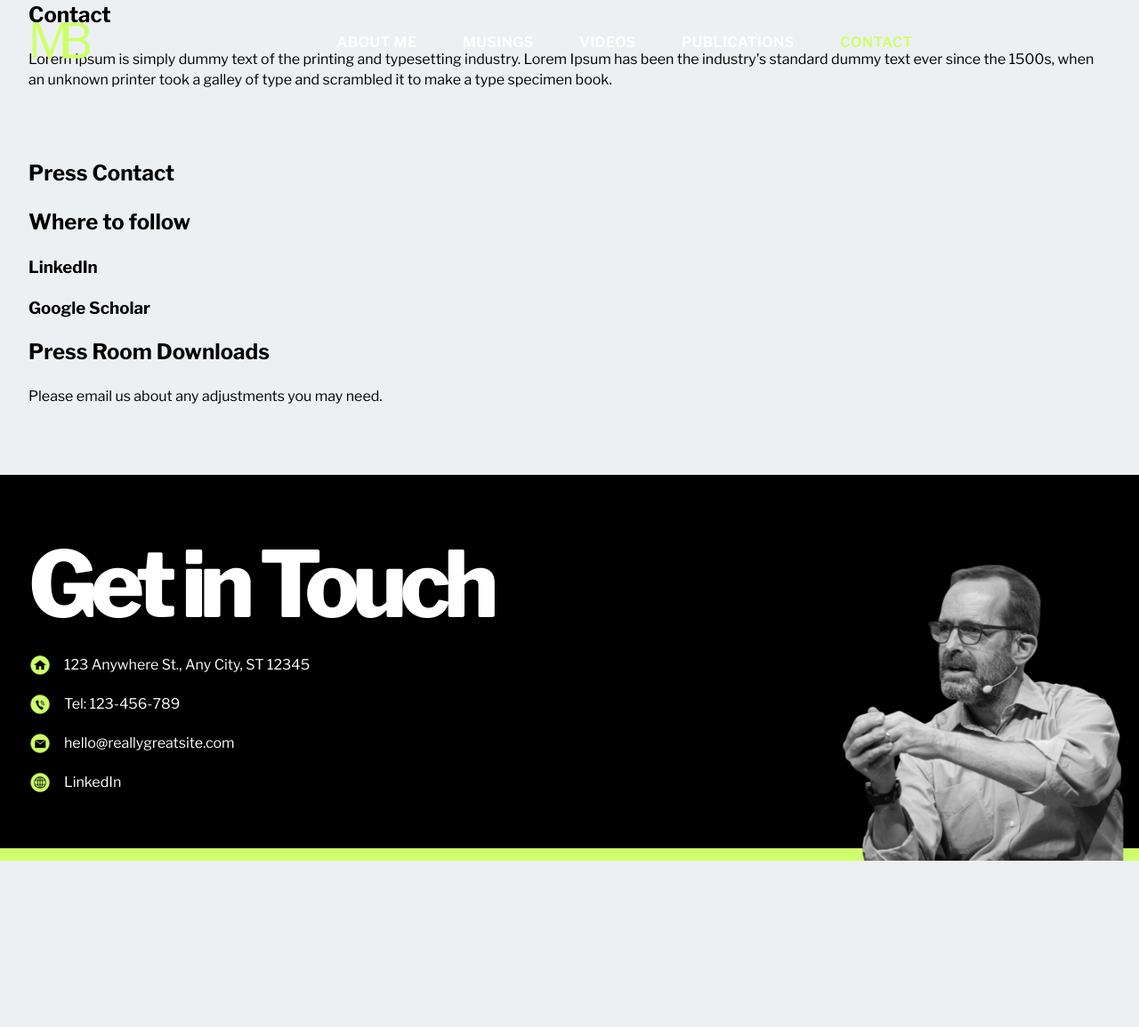
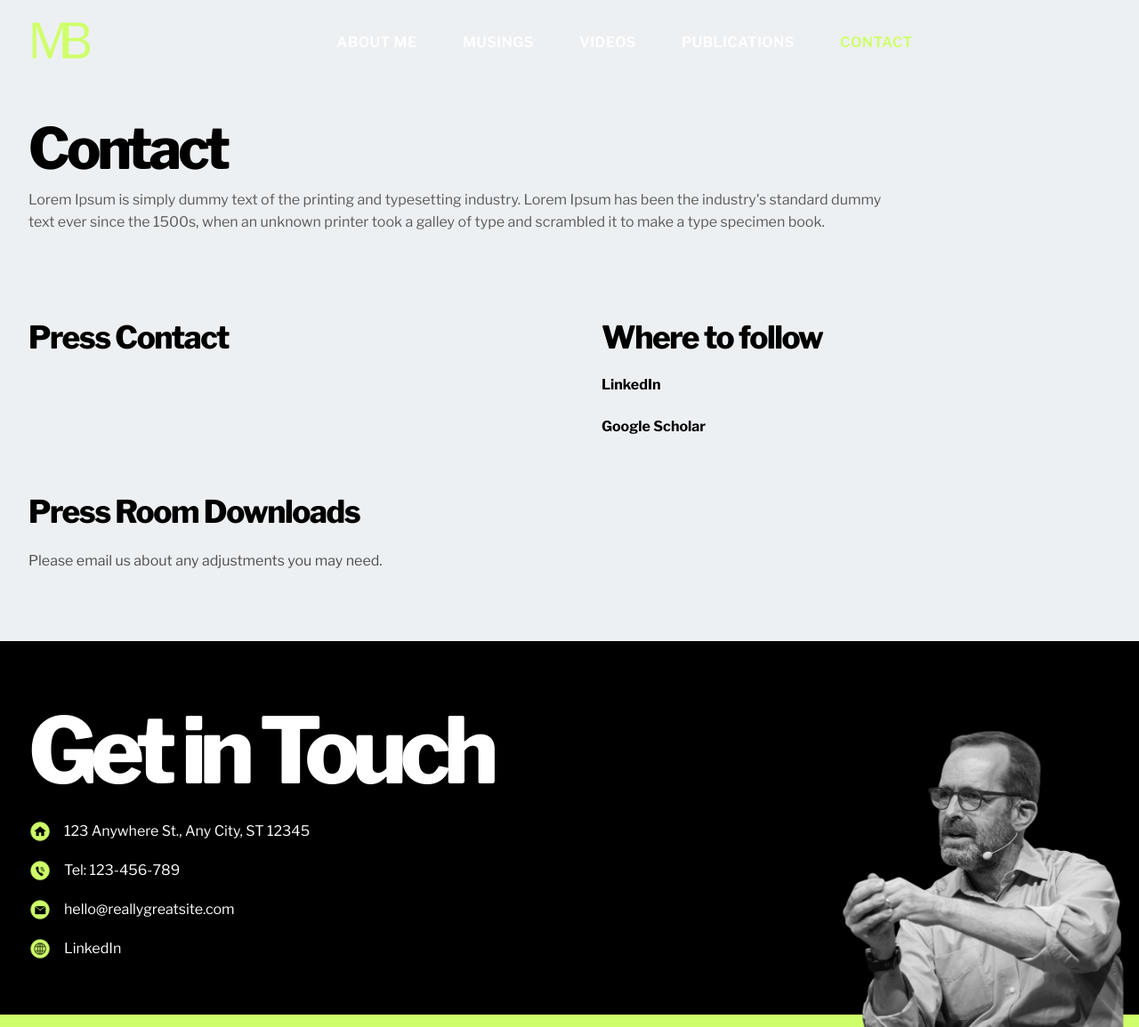
Before and after one commit to lacahelpme/mb, a Jekyll site: the page built from contact.html, in a window 1280 px wide. Shown: the whole page at 89% size. Built offline with Jekyll 4.4.1, drawn with Linux system fonts in a browser that asks for light colours; before the commit the page ends 968 px from its top, so only the background shows below that.

Commit message:
Update style.css

```diff
--- a/assets/css/style.css
+++ b/assets/css/style.css
@@ -29,7 +29,9 @@
   --shadow-none: 0 0 0 rgba(0, 0, 0, 0);
 }
 
-*, *::before, *::after {
+*,
+*::before,
+*::after {
   box-sizing: border-box;
 }
 
@@ -553,6 +555,12 @@ h4:last-child {
   gap: 30px;
 }
 
+.books-grid-all {
+  display: grid;
+  grid-template-columns: repeat(3, minmax(0, 1fr));
+  gap: 30px;
+}
+
 .book-card-home {
   display: grid;
   gap: 14px;
@@ -700,6 +708,11 @@ h4:last-child {
 .musing-tile-light {
   background: #e9ecef;
   color: var(--black);
+}
+
+.musing-tile-dark {
+  background: var(--black);
+  color: var(--white);
 }
 
 .musing-tile-top {
@@ -725,16 +738,16 @@ h4:last-child {
   text-transform: uppercase;
 }
 
-.musing-tile-date {
-  font-size: 0.92rem;
-}
-
 .musing-tile-excerpt {
   margin: 14px 0 14px;
   font-size: 0.93rem;
   line-height: 1.5;
   opacity: 0.95;
   color: rgba(255, 255, 255, 0.84);
+}
+
+.musing-tile-date {
+  font-size: 0.92rem;
 }
 
 .musing-home-card .musing-tile-actions {
@@ -849,7 +862,7 @@ h4:last-child {
   outline-offset: 4px;
 }
 
-/* Listing page hero */
+/* Default page hero */
 
 .page-hero {
   padding: clamp(2.9rem, 6vw, 4.7rem) 0 clamp(2.2rem, 5vw, 3.6rem);
@@ -882,6 +895,29 @@ h4:last-child {
   font-size: 1rem;
   line-height: 1.55;
   color: rgba(255, 255, 255, 0.82);
+}
+
+/* Subpage intro band */
+
+.subpage-intro {
+  background: var(--light);
+  color: var(--black);
+  padding: 138px 0 44px;
+}
+
+.subpage-intro-title {
+  font-size: clamp(2.7rem, 5vw, 4.1rem);
+  line-height: 0.92;
+  letter-spacing: -0.06em;
+  font-weight: 800;
+  margin-bottom: 1rem;
+}
+
+.subpage-intro-text {
+  max-width: 980px;
+  color: #5a5a5a;
+  font-size: 1rem;
+  line-height: 1.55;
 }
 
 /* Videos listing */
@@ -1017,7 +1053,7 @@ h4:last-child {
   line-height: 1.52;
 }
 
-/* Musings listing */
+/* Musings legacy listing */
 
 .musings-listing {
   background: var(--light);
@@ -1091,6 +1127,160 @@ h4:last-child {
   margin-bottom: 1rem;
   font-size: 0.96rem;
   line-height: 1.56;
+}
+
+/* Musings subpage cards */
+
+.musings-listing-cards {
+  padding-top: 0;
+}
+
+.musings-subpage-grid {
+  display: grid;
+  grid-template-columns: repeat(4, minmax(0, 1fr));
+  gap: 24px;
+  align-items: stretch;
+}
+
+.musing-home-card-subpage {
+  min-height: 100%;
+}
+
+.musing-tile-subpage {
+  min-height: 370px;
+  grid-template-rows: auto 1fr auto;
+  padding: 22px 18px 18px;
+  border-radius: 22px;
+}
+
+.musing-tile-subpage .musing-tile-top {
+  margin-bottom: 0.5rem;
+}
+
+.musing-tile-subpage .musing-tile-arrow {
+  font-size: 2.4rem;
+}
+
+.musing-tile-subpage .musing-tile-body h2 {
+  font-size: clamp(1.05rem, 1.35vw, 1.28rem);
+  line-height: 1.08;
+  letter-spacing: -0.03em;
+  font-weight: 800;
+  text-transform: uppercase;
+  margin-bottom: 0.65rem;
+}
+
+.musing-tile-subpage .musing-tile-date {
+  font-size: 0.92rem;
+  opacity: 0.95;
+}
+
+.musing-tile-subpage .musing-tile-actions {
+  margin-top: 1.25rem;
+}
+
+.musing-tile-subpage .button-outline {
+  justify-self: start;
+}
+
+/* Publications subpage */
+
+.publications-books-section {
+  padding-top: clamp(2.5rem, 5vw, 4rem);
+}
+
+.publications-commentary-section .publications-band-head {
+  align-items: center;
+}
+
+.subpage-text-lists {
+  background: var(--light);
+}
+
+.subpage-text-block + .subpage-text-block {
+  margin-top: 2.75rem;
+}
+
+.subpage-text-title {
+  font-size: clamp(1.9rem, 3vw, 2.5rem);
+  line-height: 0.96;
+  letter-spacing: -0.045em;
+  font-weight: 800;
+  margin-bottom: 1rem;
+}
+
+.subpage-text-list {
+  display: grid;
+  gap: 0.55rem;
+}
+
+.subpage-text-list p {
+  font-size: 0.98rem;
+  line-height: 1.55;
+  color: #2f2f2f;
+  margin: 0;
+}
+
+/* Contact page */
+
+.contact-page-section {
+  background: var(--light);
+  padding-top: clamp(2.2rem, 5vw, 3.5rem);
+}
+
+.contact-grid {
+  display: grid;
+  grid-template-columns: minmax(0, 1fr) minmax(0, 1fr);
+  gap: 72px;
+  align-items: start;
+}
+
+.contact-block-title {
+  font-size: clamp(1.7rem, 2.8vw, 2.2rem);
+  line-height: 1;
+  letter-spacing: -0.04em;
+  font-weight: 800;
+  margin-bottom: 1.6rem;
+}
+
+.contact-info-list,
+.contact-follow-list {
+  display: grid;
+  gap: 1.35rem;
+}
+
+.contact-info-item p,
+.contact-follow-item p,
+.contact-downloads p {
+  font-size: 1rem;
+  line-height: 1.55;
+  color: #4e4e4e;
+  margin: 0;
+}
+
+.contact-follow-item h3 {
+  font-size: 1rem;
+  line-height: 1.2;
+  font-weight: 700;
+  margin: 0 0 0.35rem;
+}
+
+.contact-follow-item a,
+.contact-info-item a {
+  color: inherit;
+  text-decoration: none;
+  word-break: break-word;
+}
+
+.contact-follow-item a:hover,
+.contact-info-item a:hover {
+  text-decoration: underline;
+  text-underline-offset: 0.12em;
+}
+
+.contact-downloads {
+  margin-top: 4rem;
+  max-width: 620px;
 }
 
 /* Article page */
@@ -1281,7 +1471,12 @@ h4:last-child {
 .publication-list-excerpt,
 .video-card-excerpt,
 .musing-list-excerpt,
-.article-body p {
+.article-body p,
+.subpage-intro-text,
+.subpage-text-list p,
+.contact-info-item p,
+.contact-follow-item p,
+.contact-downloads p {
   text-wrap: pretty;
 }
 
@@ -1314,8 +1509,8 @@ a:focus-visible {
   }
 
   .books-grid-home,
-  .musings-band-grid,
-  .publications-home-grid {
+  .publications-home-grid,
+  .books-grid-all {
     grid-template-columns: 1fr 1fr;
   }
 
@@ -1371,6 +1566,14 @@ a:focus-visible {
     grid-template-columns: 1fr 1fr;
   }
 
+  .musings-subpage-grid {
+    grid-template-columns: repeat(3, minmax(0, 1fr));
+  }
+
+  .contact-grid {
+    gap: 40px;
+  }
+
   .footer-grid {
     min-height: auto;
   }
@@ -1381,6 +1584,17 @@ a:focus-visible {
 
   .footer-figure img {
     max-height: 300px;
+  }
+}
+
+@media (max-width: 900px) {
+  .musings-subpage-grid,
+  .books-grid-all {
+    grid-template-columns: repeat(2, minmax(0, 1fr));
+  }
+
+  .contact-grid {
+    grid-template-columns: 1fr;
   }
 }
 
@@ -1469,7 +1683,9 @@ a:focus-visible {
   .hero-shell,
   .books-grid-home,
   .musings-band-grid,
-  .publications-home-grid {
+  .publications-home-grid,
+  .books-grid-all,
+  .musings-subpage-grid {
     grid-template-columns: 1fr;
   }
 
@@ -1542,6 +1758,10 @@ a:focus-visible {
     grid-template-columns: 1fr;
   }
 
+  .subpage-intro {
+    padding: 108px 0 32px;
+  }
+
   .video-teaser-media video,
   .video-teaser-media iframe,
   .video-teaser-media img,
@@ -1578,6 +1798,10 @@ a:focus-visible {
     max-width: none;
   }
 
+  .musing-tile-subpage {
+    min-height: 300px;
+  }
+
   .publications-band-head {
     align-items: start;
     flex-direction: column;
@@ -1648,6 +1872,10 @@ a:focus-visible {
     word-break: break-word;
   }
 
+  .contact-downloads {
+    margin-top: 2.5rem;
+  }
+
   .footer-grid {
     min-height: auto;
   }
```
